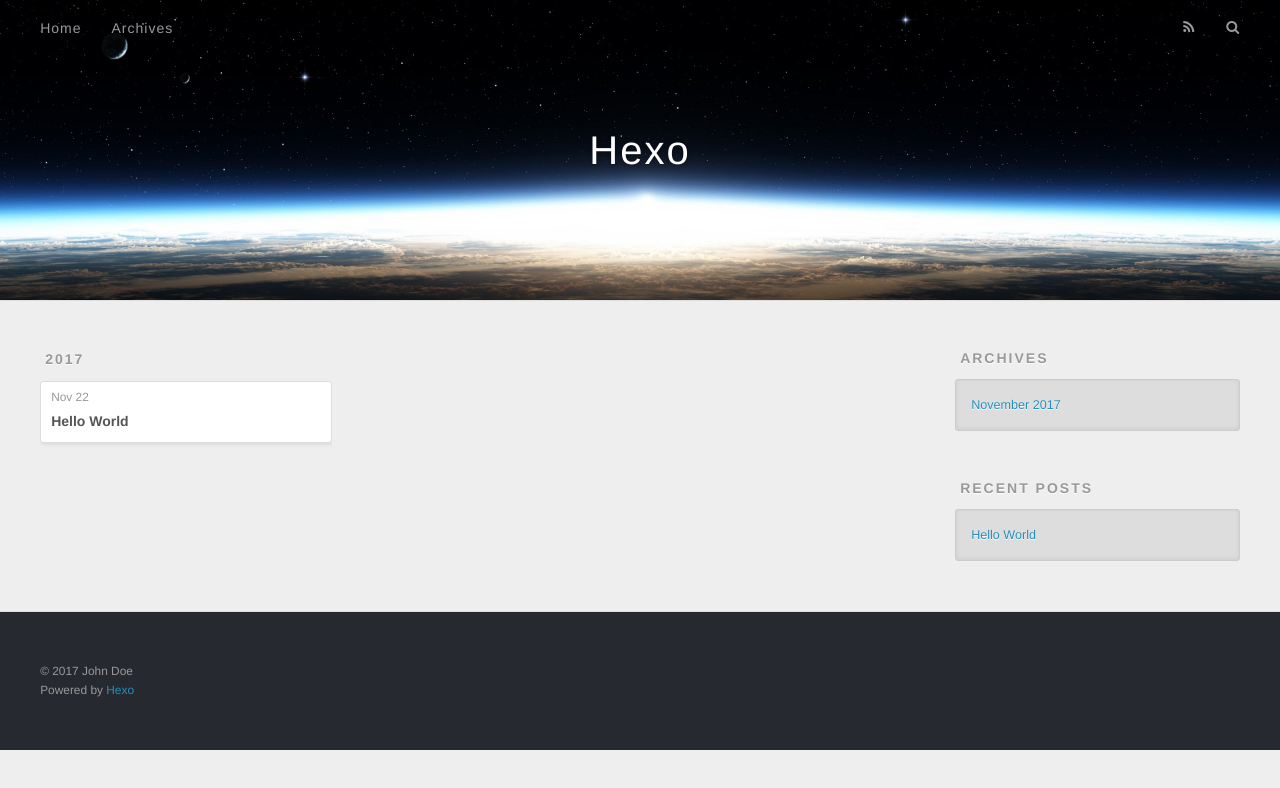
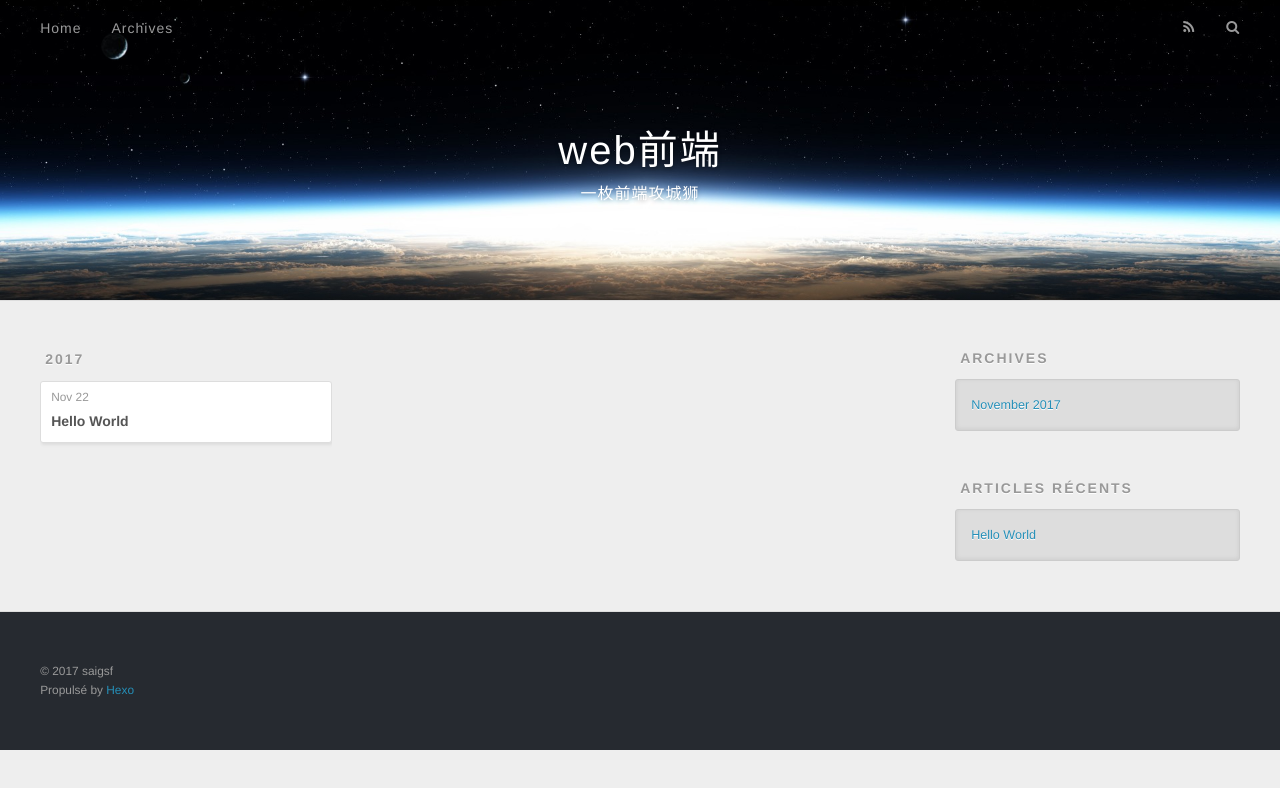
Before and after one commit to saigsf/saigsf.github.io, a plain HTML site: page archives/index.html in a window 1280 px wide. Drawn offline with nearby package versions, Linux system fonts and the light colour scheme.

Commit message:
Site updated: 2017-12-27 17:25:46

```diff
--- a/archives/index.html
+++ b/archives/index.html
@@ -3,16 +3,20 @@
 <head>
   <meta charset="utf-8">
 
-  <title>Archives | Hexo</title>
+  <title>Archives | web前端</title>
   <meta name="viewport" content="width=device-width, initial-scale=1, maximum-scale=1">
-  <meta property="og:type" content="website">
-<meta property="og:title" content="Hexo">
+  <meta name="description" content="追求技术，享受生活。活在当下，为了未来；为了未来，活在当下。">
+<meta property="og:type" content="website">
+<meta property="og:title" content="web前端">
 <meta property="og:url" content="http://yoursite.com/archives/index.html">
-<meta property="og:site_name" content="Hexo">
+<meta property="og:site_name" content="web前端">
+<meta property="og:description" content="追求技术，享受生活。活在当下，为了未来；为了未来，活在当下。">
+<meta property="og:locale" content="zh-Hans">
 <meta name="twitter:card" content="summary">
-<meta name="twitter:title" content="Hexo">
+<meta name="twitter:title" content="web前端">
+<meta name="twitter:description" content="追求技术，享受生活。活在当下，为了未来；为了未来，活在当下。">
 
-    <link rel="alternate" href="/atom.xml" title="Hexo" type="application/atom+xml">
+    <link rel="alternate" href="/atom.xml" title="web前端" type="application/atom+xml">
 
 
     <link rel="icon" href="/favicon.png">
@@ -33,8 +37,12 @@
   <div id="header-outer" class="outer">
     <div id="header-title" class="inner">
       <h1 id="logo-wrap">
-        <a href="/" id="logo">Hexo</a>
+        <a href="/" id="logo">web前端</a>
       </h1>
+
+        <h2 id="subtitle-wrap">
+          <a href="/" id="subtitle">一枚前端攻城狮</a>
+        </h2>
 
     </div>
     <div id="header-inner" class="inner">
@@ -48,9 +56,9 @@
       </nav>
       <nav id="sub-nav">
 
-          <a id="nav-rss-link" class="nav-icon" href="/atom.xml" title="RSS Feed"></a>
+          <a id="nav-rss-link" class="nav-icon" href="/atom.xml" title="Flux RSS"></a>
 
-        <a id="nav-search-btn" class="nav-icon" title="Search"></a>
+        <a id="nav-search-btn" class="nav-icon" title="Rechercher"></a>
       </nav>
       <div id="search-form-wrap">
         <form action="//google.com/search" method="get" accept-charset="UTF-8" class="search-form"><input type="search" name="q" class="search-form-input" placeholder="Search"><button type="submit" class="search-form-submit">&#xF002;</button><input type="hidden" name="sitesearch" value="http://yoursite.com"></form>
@@ -117,7 +125,7 @@
 
 
   <div class="widget-wrap">
-    <h3 class="widget-title">Recent Posts</h3>
+    <h3 class="widget-title">Articles récents</h3>
     <div class="widget">
       <ul>
 
@@ -137,8 +145,8 @@
 
   <div class="outer">
     <div id="footer-info" class="inner">
-      &copy; 2017 John Doe<br>
-      Powered by <a href="http://hexo.io/" target="_blank">Hexo</a>
+      &copy; 2017 saigsf<br>
+      Propulsé by <a href="http://hexo.io/" target="_blank">Hexo</a>
     </div>
   </div>
 </footer>
```
Also changed, not shown: 2017/11/22/hello-world/index.html (+15 -10 lines), archives/2017/11/index.html (+20 -12 lines), archives/2017/index.html (+20 -12 lines), index.html (+21 -13 lines).
